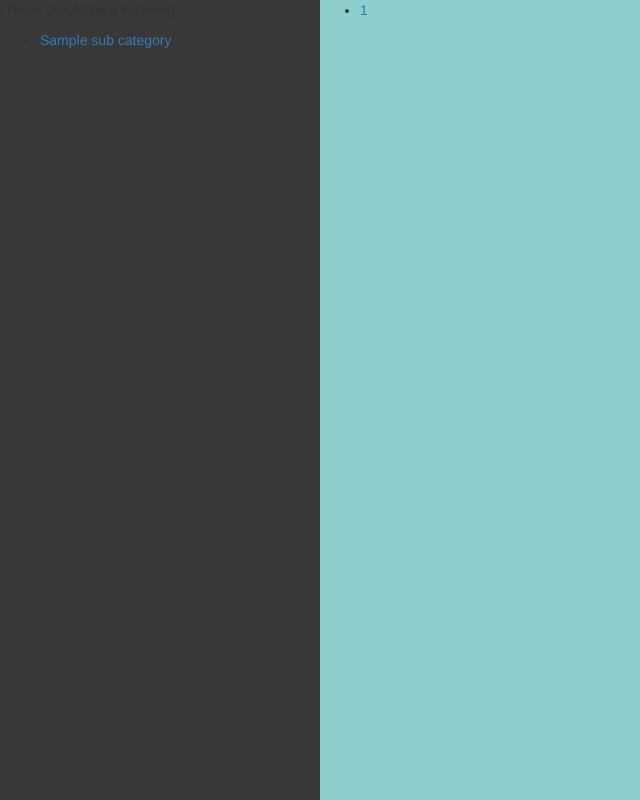
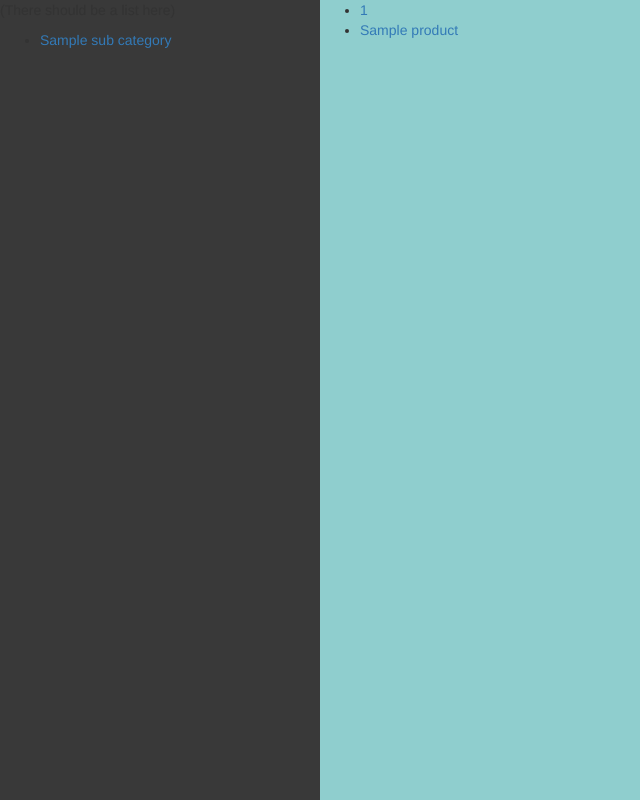
Before and after one commit to DigitalCrafts-September-2016-Cohort/team_freedom_nerdreview, a Flask app: template templates/sub_categories_products.html in a window 1280 px wide. Shown: the whole page, without its empty margins (0-640 px from the left). Run offline with Flask 2, Linux system fonts and the light colour scheme; the template is opened without the code that fills it: most values are stand-ins (such as "Sample title", 1, 10 or a date in 2020); some libraries are stand-ins or nearby versions.

Commit message:
Added functionality to display product table attributes on the sub category display page

```diff
--- a/server.py
+++ b/server.py
@@ -32,13 +32,17 @@ def render_sub_cats(cat_id):
 
 @app.route('/categories/<cat_id>/<sub_cat_id>')
 def render_sub_cat_products(cat_id, sub_cat_id):
+    # Is this query for product.name redundant? Find out next time, on dragon ball z
+   product_query = db.query('select product.name from product_uses_category inner join product on product.id = product_uses_category.product_id where product_uses_category.secondary_cat_id = %s' % sub_cat_id)
    sub_cat_query = db.query('select * from secondary_cat where secondary_cat.main_cat_id = %s' % cat_id)
    sub_cat_products_query = db.query('select * from product_uses_category where product_uses_category.secondary_cat_id = %s' % sub_cat_id)
    return render_template(
       '/sub_categories_products.html',
       cat_id = cat_id,
       sub_categories_list = sub_cat_query.namedresult(),
-      sub_categories_products_list = sub_cat_products_query.namedresult()
+      sub_categories_products_list = sub_cat_products_query.namedresult(),
+      # Added this to create a list of product names (see main body of sub_categories_products.html for the iteration through list)
+      product_list = product_query.namedresult()
    )
 
 # Selects all of the names from the review table and renders them in the reviews.html page
--- a/templates/sub_categories_products.html
+++ b/templates/sub_categories_products.html
@@ -18,5 +18,11 @@
         <a href="#">{{sub_category_prod.id}}</a>
     </li>
     {% endfor %}
+    <!-- This is the part I was talking about with the products list and such -->
+    {% for product in product_list %}
+    <li>
+        <a href="#">{{product.name}}</a>
+    </li>
+    {% endfor %}
 </ul>
 {% endblock %}
```
